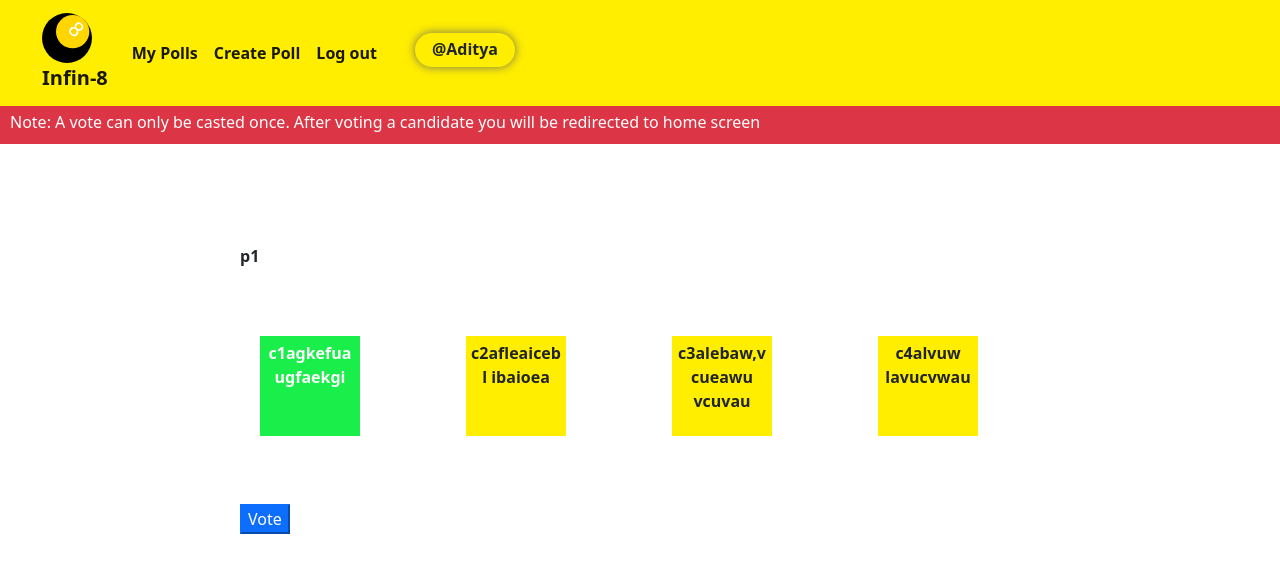
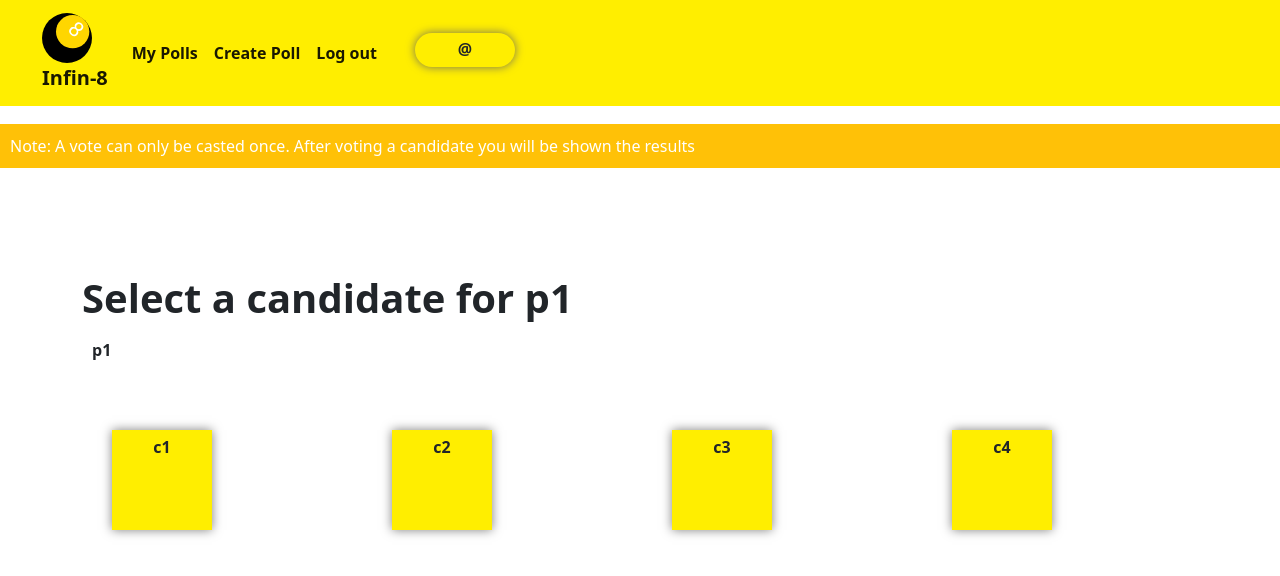
Before and after one commit to Aditya-Dawadikar/polls-client, a React (Create React App) app: page /user/takepoll in a window 1280 px wide. Shown: the top 576 px of the page. Built offline with nearby package versions, Linux system fonts and the light colour scheme.

Commit message:
partial api integration

```diff
--- a/package.json
+++ b/package.json
@@ -6,6 +6,7 @@
     "@testing-library/jest-dom": "^5.14.1",
     "@testing-library/react": "^11.2.7",
     "@testing-library/user-event": "^12.8.3",
+    "axios": "^0.21.1",
     "chart.js": "^3.3.2",
     "react": "^17.0.2",
     "react-chartjs-2": "^3.0.3",
--- a/src/App.css
+++ b/src/App.css
@@ -4,6 +4,10 @@
 
 .nav-bg{
     background-color: rgb(255, 238, 0);
+}
+
+.link{
+    text-decoration: none;
 }
 
 .space{
@@ -85,16 +89,19 @@
     padding:5px;
     overflow-wrap: break-word;
     cursor: pointer;
+    box-shadow: rgba(0,0,0,0.5) 0px 0px 10px;
+}
+
+.grid-object:hover{
+    background-color: aqua;
 }
 
 .select{
-    background-color: rgb(25, 238, 74);
+    background-color: aqua;
 }
 
 .ballot{
-    width: 800px;
-    position: absolute;
-    left: calc(50vw - 400px);
+    padding: 10px;
 }
 
 /*-------------------------login----------------------*/
@@ -102,20 +109,23 @@
     background-color: rgb(255, 238, 0);
     height: 100vh;
     width: 50vw;
+    position: absolute;
+    left: 0;
 }
 
 .login-fg{
-    width: 800px;
+    z-index: 1;
+    max-width: 800px;
     height: 500px;
     position: absolute;
     top: calc(50vh - 250px);
-    left: calc(50vw - 400px);
+    /* left: calc(50vw - 400px); */
     box-shadow: rgb(0, 0, 0) 0px 0px 10px;
-    display: flex;
+    /* display: flex; */
 }
 
 .login-form{
-    width: 400px;
+    /* width: 400px; */
     height: 100%;
 }
 
--- a/src/components/AnalysePoll.js
+++ b/src/components/AnalysePoll.js
@@ -91,10 +91,10 @@ const AnalysePoll = (props) => {
             return <div></div>
         }else{
             return <div className="poll-result">
-                        <Bar data={data} options={options} />
-                        <br/><br/>
-                        <Stats poll={props.poll}/>
-
+                        <div className="row">
+                            <div className="col"><Bar data={data} options={options} /></div>
+                            <div className="col"><Stats poll={props.poll}/></div>
+                        </div>
                     </div>
         }
     }
--- a/src/components/Navbar.js
+++ b/src/components/Navbar.js
@@ -1,8 +1,19 @@
-import React from 'react'
+import React,{useState,useEffect} from 'react'
 import { NavLink } from 'react-router-dom'
 import Logo from '../assets/infin-8.svg'
 
 const Navbar = () => {
+
+    const [username,setUsername] = useState("")
+
+    useEffect(()=>{
+        let userName = localStorage.getItem('username')
+        setUsername(userName)
+    })
+
+    const clearLocalStorage = () =>{
+        localStorage.clear()
+    }
     return (
             <nav className="navbar fixed-top navbar-expand-lg navbar-light nav-bg">
                 <div className="container-fluid">
@@ -17,8 +28,8 @@ const Navbar = () => {
                     <div className="navbar-nav">
                         <NavLink className="nav-link text-black fw-bold active" aria-current="page" to="/user/mypolls">My Polls</NavLink>
                         <NavLink className="nav-link text-black fw-bold active" aria-current="page" to="/user/newpoll">Create Poll</NavLink>
-                        <NavLink className="nav-link text-black fw-bold active" aria-current="page" to="/">Log out</NavLink>
-                        <div className="user-name">@Aditya</div>
+                        <NavLink className="nav-link text-black fw-bold active" aria-current="page" to="/" onClick={()=>{clearLocalStorage()}}>Log out</NavLink>
+                        <div className="user-name">@{username}</div>
                     </div>
                     </div>
                 </div>
--- a/src/components/NewPoll.js
+++ b/src/components/NewPoll.js
@@ -1,7 +1,8 @@
 import React from 'react'
 import { useState,useRef,useEffect } from 'react'
+import axios from 'axios'
 
-const NewPoll = () => {
+const NewPoll = (props) => {
 
     const [optionList,optionListSetter] = useState([]);
     const [pollName,pollNameSetter] = useState("")
@@ -30,6 +31,8 @@ const NewPoll = () => {
 
     const pubilshPoll=(e)=>{
         e.preventDefault()
+
+
         let optionsArray=[]
         for(let i=0;i<optionList.length;i++){
             let optionObject = {
@@ -52,8 +55,22 @@ const NewPoll = () => {
         }else{flag++}
 
         if(flag==2){
-            console.log(newPoll)
-            alert("new poll created")
+            // console.log(newPoll)
+
+            axios.post('http://localhost:3030/api/poll/createpoll',{
+                id:localStorage.getItem('userid'),
+                poll:newPoll
+            })
+            .then(response=>{
+                // console.log(response)
+                if(response.status===200){
+                    alert("poll created successfully")
+                    props.setCreated(response.data.poll)
+                }
+            })
+            .catch(err=>{
+                console.log(err)
+            })
         }
 
     }
--- a/src/components/PollsList.js
+++ b/src/components/PollsList.js
@@ -1,3 +1,4 @@
+import axios from 'axios'
 import React,{useState,useEffect} from 'react'
 
 const PollsList = (props) => {
@@ -16,6 +17,22 @@ const PollsList = (props) => {
 
     const deletePoll=(e,index)=>{
         e.preventDefault()
+
+        // console.log(polls[index]._id);
+
+        axios.post('http://localhost:3030/api/poll/deletepoll',{
+            userid:localStorage.getItem('userid'),
+            poll:polls[index]._id
+        })
+        .then(response=>{
+            if(response.status===200){
+                alert("poll deleted successfully")
+            }
+        })
+        .catch(err=>{
+            console.log(err)
+        })
+
         setPolls(polls.filter((elem,id)=>{
             if(index!==id){return elem}
         }))
--- a/src/components/Stats.js
+++ b/src/components/Stats.js
@@ -29,7 +29,7 @@ const Stats = (props) => {
     return (
         <div className="Details">
                 <div className="poll-title brand-name">{props.poll.name}</div>
-                <table class="table">
+                <table className="table">
                     <thead>
                         <tr>
                             <th scope="col">#</th>
@@ -50,7 +50,7 @@ const Stats = (props) => {
                                     str+="+"+diff
                                 }
                                 return (
-                                    <tr>
+                                    <tr key={index}>
                                         <th scope="row">{index+1}</th>
                                         <td>{option.name}</td>
                                         <td>{option.count}</td>
--- a/src/components/Vote.js
+++ b/src/components/Vote.js
@@ -1,20 +1,14 @@
 import React,{useState,useEffect} from 'react'
-import {Redirect} from 'react-router-dom'
 
 const Vote = (props) => {
 
-    const [optionIndex,setOptionIndex] = useState(0)
+    const [optionIndex,setOptionIndex] = useState(-1)
 
-    const selectCandidate = (index)=>{
+    const castVote = (index)=>{
         setOptionIndex(index)
-    }
-
-    const castVote = ()=>{
-        alert("Voted successfully")
-        let votedCandidate = props.poll.options[optionIndex]
+        let votedCandidate = props.poll.options[index]
         votedCandidate.count++;
-        console.log(votedCandidate)
-        window.location.replace('/user/home')
+        props.setViewState()
     }
 
     return (
@@ -24,21 +18,19 @@ const Vote = (props) => {
             <div class="row">
                 {
                     props.poll.options.map((option,index)=>{
-
-                        if(index===optionIndex){
-                            return <div class="col">
-                                        <div className="grid-object text-center fw-bold text-white select" onClick={()=>{castVote(index)}}>{option.name}</div>
+                        if(optionIndex===index){
+                            return  <div class="col">
+                                        <div className="grid-object text-center fw-bold select" onClick={()=>{castVote(index)}}>{option.name}</div>
                                     </div>
                         }else{
-                            return <div class="col">
-                                    <div className="grid-object text-center fw-bold" onClick={()=>{selectCandidate(index)}}>{option.name}</div>
-                                </div>
+                            return  <div class="col">
+                                        <div className="grid-object text-center fw-bold" onClick={()=>{castVote(index)}}>{option.name}</div>
+                                    </div>
                         }
                     })
                 }
             </div>
             <br/><br/>
-            <button className="btn-primary" onClick={()=>{castVote()}}>Vote</button>
         </div>
     )
 }
--- a/src/screens/CreatePoll.js
+++ b/src/screens/CreatePoll.js
@@ -1,14 +1,40 @@
-import React from 'react'
+import React,{useState,useEffect} from 'react'
+import { Link } from 'react-router-dom'
 import Navbar from '../components/Navbar'
 import NewPoll from '../components/NewPoll'
 
 const CreatePoll = () => {
+
+    const [created,createdSetter] = useState(false)
+    const [sharableURL,createShareableURL] = useState('')
+
+
+    const setCreated = (e)=>{
+        createdSetter(true);
+        let ownerid = localStorage.getItem('userid')
+        let pollid = e
+        let url = "http://localhost:3000/vote/"+ownerid+"/"+pollid
+        createShareableURL(url)
+    }
+
+    const TopOption = ()=>{
+        if(created===true){
+            return <div className="bg-success padding-10">
+                        <div className="fw-bolder">Share link with friends:</div> <div className="text-white text-decoration-underline" style={{cursor:"pointer"}}>{sharableURL}</div>
+                    </div>
+        }else{
+            return <div></div>
+        }
+    }
+
     return (
         <div>
             <Navbar/>
             <div className="space"></div>
+            <TopOption/>
+            <div className="space"></div>
             <div className="form">
-                <NewPoll/>
+                <NewPoll setCreated={(e)=>{setCreated(e)}}/>
             </div>
         </div>
     )
--- a/src/screens/Login.js
+++ b/src/screens/Login.js
@@ -1,53 +1,107 @@
-import React from 'react'
+import React,{useState} from 'react'
+import axios from 'axios'
 
 const Login = () => {
 
+    const [loginObject,setLoginObject]=useState({username:"",password:""})
+    const [signupObject,setSignupObject]=useState({username:"",password:"",confirmpassword:""})
+
     const signup=(e)=>{
         e.preventDefault()
+        setLoginObject({username:"",password:"",confirmpassword:""})
+        axios.post("http://localhost:3030/api/poll/signup", signupObject)
+        .then(function (response) {
+            if (response.status === 200){
+                alert("registered user successfully, you may now log in")
+            }
+        })
+        .catch(error=>{
+            console.log(error);
+        })
     }
 
     const login=(e)=>{
         e.preventDefault()
+        setLoginObject({username:"",password:""})
+        axios.post("http://localhost:3030/api/poll/login", loginObject)
+        .then(function (response) {
+            if (response.status === 200){
+                localStorage.setItem('userid',response.data.user.userid)
+                localStorage.setItem('username',response.data.user.username)
                 window.location.replace('/user/home')
+            }
+        })
+        .catch(error=>{
+            console.log(error);
+        })
+
+    }
+
+
+    const handleUserNameLoginChange=(e)=>{
+        e.preventDefault()
+        setLoginObject({...loginObject,username:e.target.value})
+    }
+
+    const handlePasswordLoginChange=(e)=>{
+        e.preventDefault()
+        setLoginObject({...loginObject,password:e.target.value})
+    }
+
+    const handleUserNameSignupChange=(e)=>{
+        e.preventDefault()
+        setSignupObject({...signupObject,username:e.target.value})
+    }
+
+    const handlePasswordSignupChange=(e)=>{
+        e.preventDefault()
+        setSignupObject({...signupObject,password:e.target.value})
+    }
+
+    const handleConfirmPasswordSignupChange=(e)=>{
+        e.preventDefault()
+        setSignupObject({...signupObject,confirmpassword:e.target.value})
     }
 
     return (
         <div>
             <div className="login-bg-left"></div>
-            <div className="login-fg">
-                <div className="login-form">
+            <div className="d-flex justify-content-center">
+                <div className="row login-fg">
+                        <div className="col login-form">
                             <form className="margin-20">
                                 <div className="brand-name">Signup</div>
                                 <br/><br/>
-                        <div class="mb-3">
-                            <label class="form-label">Email address</label>
-                            <input type="email" class="form-control" placeholder="name@example.com"/>
+                                <div className="mb-3">
+                                    <label className="form-label">Enter Username</label>
+                                    <input type="text" className="form-control" placeholder="john doe" onChange={(e)=>{handleUserNameSignupChange(e)}} value={signupObject.username}/>
                                 </div>
-                        <div class="mb-3">
-                            <label class="form-label">Password</label>
-                            <input type="password" class="form-control" placeholder="********"/>
+                                <div className="mb-3">
+                                    <label className="form-label">Enter Password</label>
+                                    <input type="password" className="form-control" placeholder="********" onChange={(e)=>{handlePasswordSignupChange(e)}} value={signupObject.password}/>
                                 </div>
-                        <div class="mb-3">
-                            <label class="form-label">Password</label>
-                            <input type="password" class="form-control" placeholder="********"/>
+                                <div className="mb-3">
+                                    <label className="form-label">Confirm Password</label>
+                                    <input type="password" className="form-control" placeholder="********" onChange={(e)=>{handleConfirmPasswordSignupChange(e)}} value={signupObject.confirmpassword}/>
                                 </div>
                                 <button className="btn-primary" onClick={(e)=>{signup(e)}}>Signup</button>
                             </form>
                         </div>
-                <div className="login-form">
+                        <div className="col login-form">
                             <form className="margin-20">
                                 <div className="brand-name">Login</div>
                                 <br/><br/>
-                        <div class="mb-3">
-                            <label class="form-label">Email address</label>
-                            <input type="email" class="form-control" placeholder="name@example.com"/>
+                                <div className="mb-3">
+                                    <label className="form-label">Enter Username</label>
+                                    <input type="text" className="form-control" placeholder="john doe" onChange={(e)=>{handleUserNameLoginChange(e)}} value={loginObject.username}/>
                                 </div>
-                        <div class="mb-3">
-                            <label class="form-label">Password</label>
-                            <input type="password" class="form-control" placeholder="********"/>
+                                <div className="mb-3">
+                                    <label className="form-label">Enter Password</label>
+                                    <input type="password" className="form-control" placeholder="********" onChange={(e)=>{handlePasswordLoginChange(e)}} value={loginObject.password}/>
                                 </div>
                                 <button className="btn-primary" onClick={(e)=>{login(e)}}>Login</button>
                             </form>
+                        </div>
                 </div>
             </div>
         </div>
--- a/src/screens/MyPolls.js
+++ b/src/screens/MyPolls.js
@@ -2,6 +2,7 @@ import React,{useState,useEffect} from 'react'
 import Navbar from '../components/Navbar'
 import PollsList from '../components/PollsList'
 import AnalysePoll from '../components/AnalysePoll'
+import axios from 'axios'
 
 const MyPolls = () => {
 
@@ -15,63 +16,9 @@ const MyPolls = () => {
                 },{
                     name: "Chandler",
                     count: 11
-                },{
-                    name: "Geekgod",
-                    count: 31
-                },{
-                    name: "Geekdev",
-                    count: 27
-                },{
-                    name: "Geekbhagwan",
-                    count: 18
-                },{
-                    name: "Still single",
-                    count: 22
-                },
-            ]
-        },{
-            name:"Poll 2",
-            options:[
-                {
-                    name: "Aditya",
-                    count: 301
-                },{
-                    name: "Chandler",
-                    count: 167
-                },{
-                    name: "Geekgod",
-                    count: 189
                 }
             ]
-        },{
-            name:"Poll 3",
-            options:[
-                {
-                    name: "Geekbhagwan",
-                    count: 50
-                },{
-                    name: "Still single",
-                    count: 55
-                },
-            ]
-        },{
-            name:"Poll 4",
-            options:[
-                {
-                    name: "Geekgod",
-                    count: 80
-                },{
-                    name: "Geekdev",
-                    count: 97
-                },{
-                    name: "Geekbhagwan",
-                    count: 54
-                },{
-                    name: "Still single",
-                    count: 67
-                },
-            ]
-        },
+        }
     ])
 
     const [currPoll,setCurrPoll] = useState(polls[0])
@@ -79,6 +26,17 @@ const MyPolls = () => {
     const handleSetPoll=(index)=>{
         setCurrPoll(polls[index])
     }
+
+    useEffect(()=>{
+        axios.get('http://localhost:3030/api/poll/mypolls/'+localStorage.getItem('userid'))
+        .then(response=>{
+            console.log(response.data)
+            setPolls(response.data.polls)
+        })
+        .catch(err=>{
+            console.log(err)
+        })
+    },[])
 
     return (
         <div>
--- a/src/screens/VotingScreen.js
+++ b/src/screens/VotingScreen.js
@@ -1,35 +1,80 @@
-import React from 'react'
+import React,{useState} from 'react'
 import Navbar from '../components/Navbar'
 import Vote from '../components/Vote'
+import AnalysePoll from '../components/AnalysePoll'
+import {Link} from 'react-router-dom'
 
 const VotingScreen = () => {
-    let poll = {
+
+    const [voted,setVoteStatus] = useState(false)
+    const [poll,setPoll] = useState({
         name:"p1",
         options:[
             {
-                name:"c1agkefuaugfaekgi",
-                count: 1
+                name:"c1",
+                count: 10
             },{
-                name:"c2afleaicebl ibaioea",
-                count: 1
+                name:"c2",
+                count: 55
             },{
-                name:"c3alebaw,vcueawu vcuvau",
-                count: 1
+                name:"c3",
+                count: 32
             },{
-                name:"c4alvuw lavucvwau",
-                count: 1
+                name:"c4",
+                count: 25
             }
         ]
+    })
+
+    const View=()=>{
+
+        const setViewState=()=>{
+            setVoteStatus(true);
+        }
+
+        if(voted===true){
+            return (
+                <div className="row">
+                    <div className="fs-3 fw-bold">You have voted successfully! check out the results here</div>
+                    <br/><br/>
+                    <AnalysePoll poll={poll}/>
+                </div>
+            )
+        }else{
+            return (
+                <div className="row">
+                <div className="fs-1 fw-bold">Select a candidate for {poll.name}</div>
+                    <div className="col">
+                        <Vote setViewState={()=>{setViewState()}} poll={poll}/>
+                    </div>
+                </div>
+            )
+        }
     }
+
+    const TopOption = ()=>{
+        if(voted===true){
+            return <div className="bg-success padding-10">
+                        <Link to="/user/home" className="text-white link">Click here to go Home</Link>
+                    </div>
+        }else{
+            return <div className="bg-warning text-white padding-10">
+                        Note: A vote can only be casted once. After voting a candidate you will be shown the results
+                    </div>
+        }
+    }
+
     return (
         <div>
             <Navbar/>
             <div className="space"></div>
-            <div className="bg-danger text-white padding-10">
-                Note: A vote can only be casted once. After voting a candidate you will be redirected to home screen
+            <br/>
+            <TopOption/>
+            <div className="space"></div>
+            <div className="container">
+                <View/>
             </div>
             <div className="space"></div>
-            <Vote poll={poll}/>
         </div>
     )
 }
```
Also changed, not shown: 1 other file (tests, documents, lock files or other folders). Lines whose indentation alone changed are shown as unchanged.
